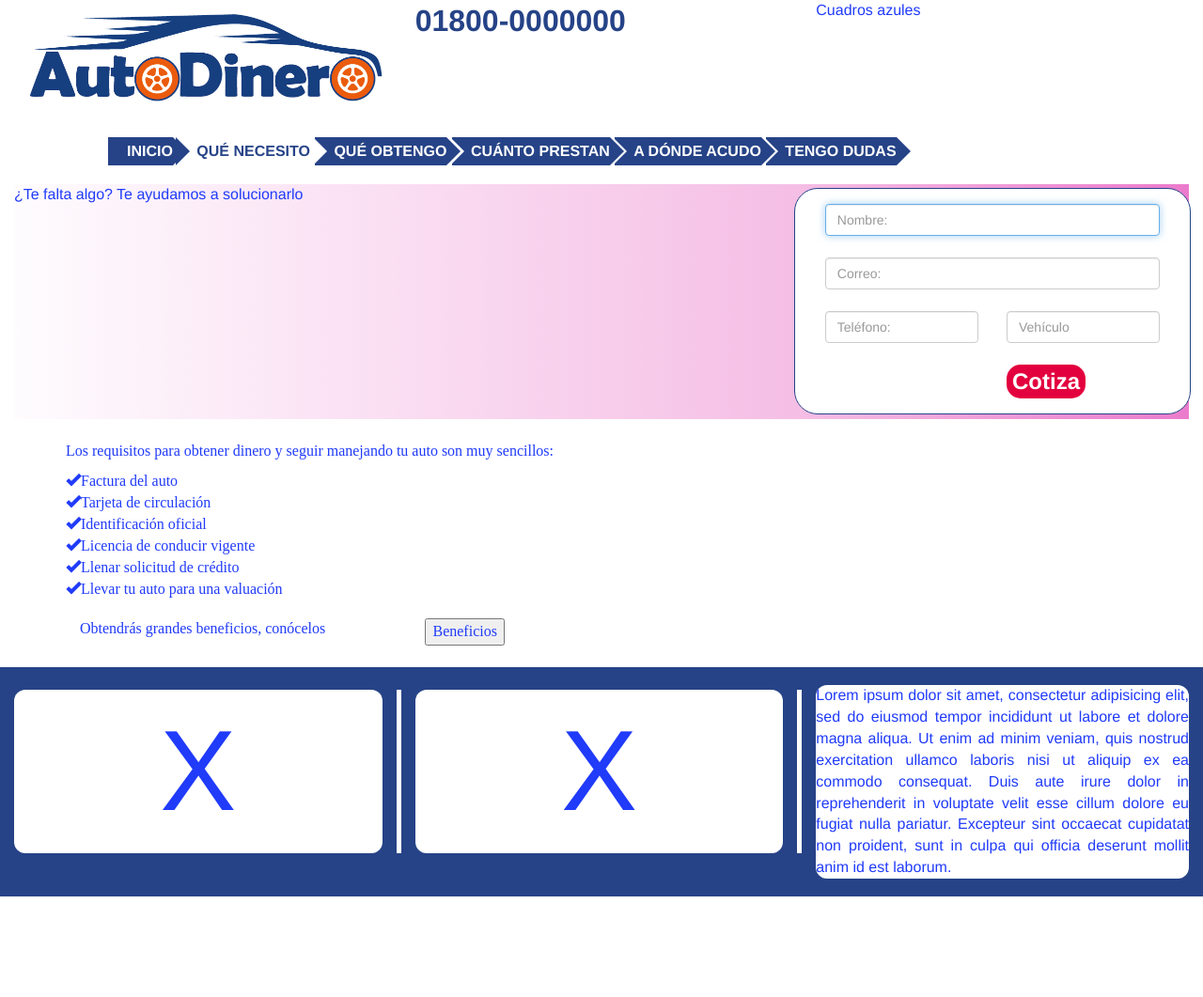
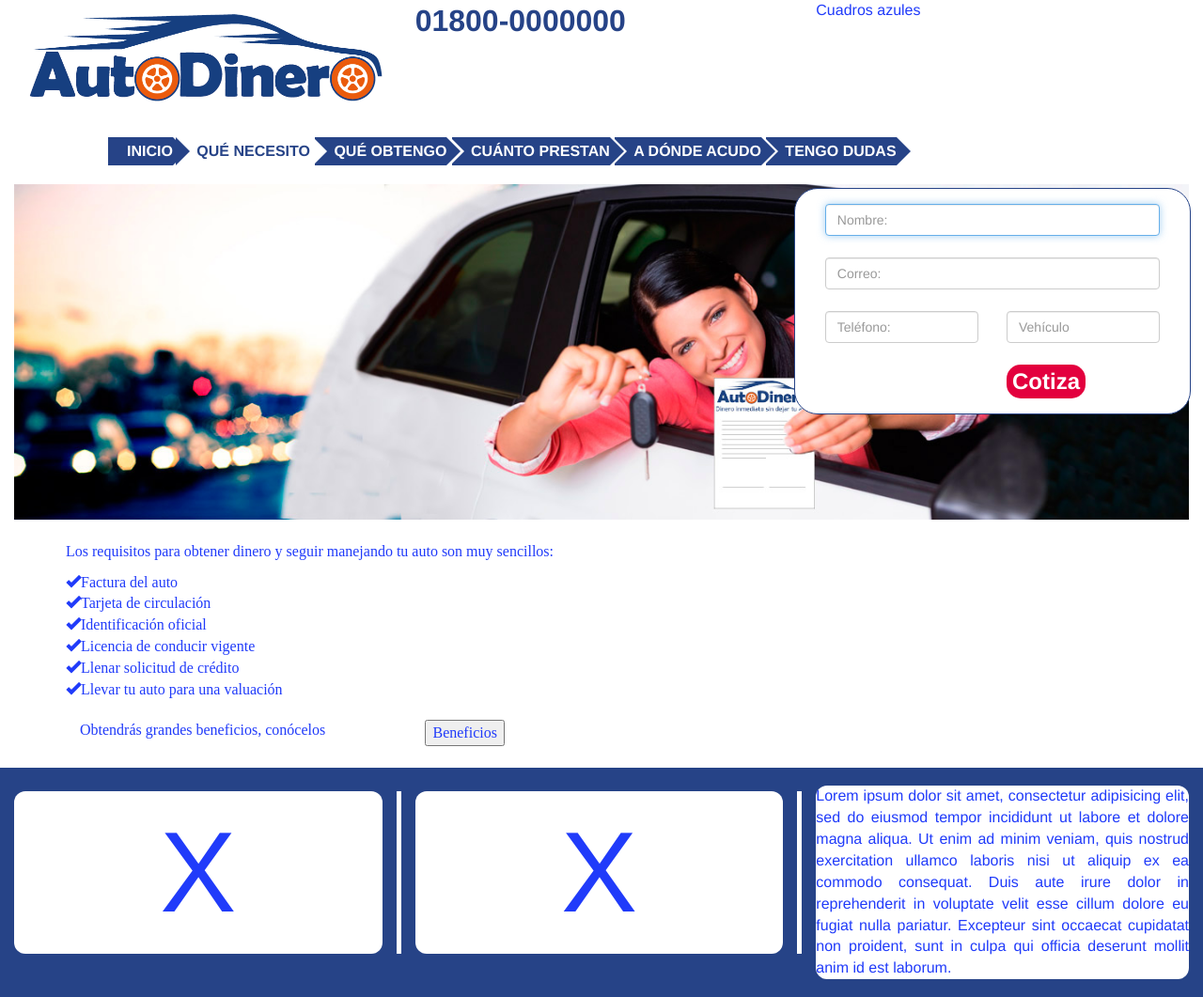
Before and after one commit to alesito500/PDI_web, a PHP site: page /general.html in a window 1280 px wide. Shown: the whole page at 94% size. Before the commit the page ends 954 px from the top, so only its background shows below. Run offline with PHP 8.4, Linux system fonts and the light colour scheme; some libraries are stand-ins or nearby versions.

Commit message:
Imágenes agregadas Las imágenes fueron agregadas a las páginas de: 	index, general, queobtengo y sucursales

```diff
--- a/html/css/style.css
+++ b/html/css/style.css
@@ -25,6 +25,7 @@ article{
   right: 1%;
   top: 25%;
   background-color: #fff;
+  z-index: 10;
 }
 .marco_cotiza button{
   background-color: #e3003e;
@@ -38,7 +39,7 @@ article{
   border: solid 2px #EB7ECD;
 }
 .renglon_imagen {
-	height: 250px;
+  max-height: 400px;
 	background-color: #ff4da6;
 	background: -webkit-linear-gradient(right, #eb7bcc , #f5bee5 , #faddf2, #fefcfe);
 	background: -o-linear-gradient(left, #eb7bcc , #f5bee5 , #faddf2, #fefcfe);
--- a/html/general.html
+++ b/html/general.html
@@ -41,7 +41,7 @@
     <!-- Men&uacute; de navegaci&oacute;n -->
     <!-- Banner principal -->
     <div class="renglon_imagen">
-      <p>¿Te falta algo? Te ayudamos a solucionarlo</p>
+      <img src="images/REQUISITOS.jpg" alt="¿Te falta algo? Te ayudamos a solucionarlo" class="img-responsive" />
     </div>
     <br>
     <div class="container" id="Marco_informacion">
--- a/html/index.html
+++ b/html/index.html
@@ -64,7 +64,7 @@
   <!-- Banner principal -->
   <div class="container-fluid">
     <div class="renglon_imagen">
-      Aqu&iacute; va la imagen del &iacute;ndice
+      <img src="images/INDEX.jpg" alt="Bienvenido a Autodinero" class="img-responsive">
     </div>
     <div class="fondo_rojo">
       <div class="text-center">
--- a/html/queobtengo.html
+++ b/html/queobtengo.html
@@ -41,7 +41,7 @@
     <!-- Men&uacute; de navegaci&oacute;n -->
     <!-- Banner principal -->
     <div class="renglon_imagen">
-      <p>¿Te falta algo? Te ayudamos a solucionarlo</p>
+      <img src="images/BENEFICIOS.jpg" alt="¿Qué beneficios obtengo?" class="img-responsive">
     </div>
     <br>
     <div class="container" id="Marco_informacion">
--- a/html/sucursales.html
+++ b/html/sucursales.html
@@ -41,7 +41,7 @@
     <!-- Men&uacute; de navegaci&oacute;n -->
     <!-- Banner principal -->
     <div class="renglon_imagen">
-      <p>¿Te falta algo? Te ayudamos a solucionarlo</p>
+      <img src="images/SUCURSALES.jpg" alt="¿A dónde acudo?" class="img-responsive">
     </div>
     <br>
     <div class="container" id="Marco_informacion">
```
Also changed, not shown: html/images/BENEFICIOS.jpg (added), html/images/COTIZA.jpg (added), html/images/FAQ.jpg (added), html/images/INDEX-2.jpg (added), html/images/INDEX-3.jpg (added), html/images/PRODUCTO FACTURA.jpg (added), html/images/PRODUCTO-EMPENO.jpg (added), html/images/REQUISITOS.jpg (added), html/images/SOBRE EMPRESA.jpg (added), html/images/SUCURSALES.jpg (added), 1 other file.
